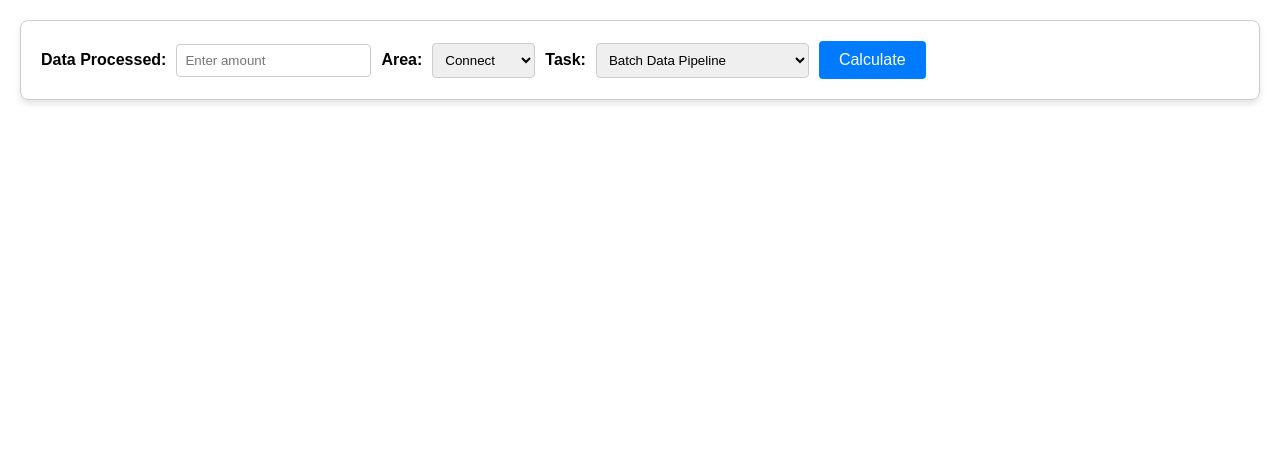
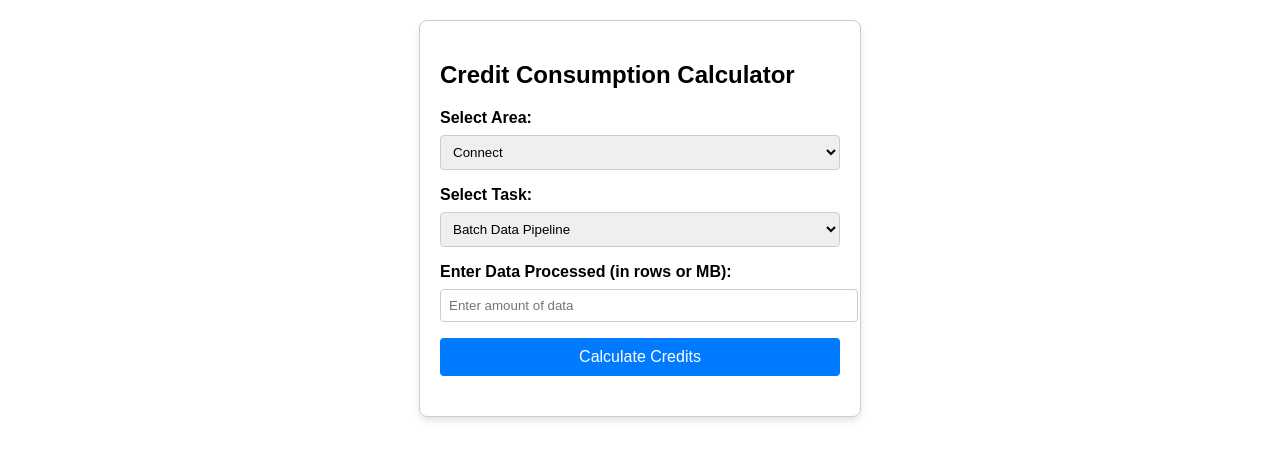
Before and after one commit to lacan2/credit-calculator, a plain HTML site: page index.html in a window 1280 px wide. Drawn offline with Linux system fonts and the light colour scheme.

```diff
--- a/index.html
+++ b/index.html
@@ -10,74 +10,67 @@
       margin: 20px;
     }
     .calculator {
-      display: flex;
-      flex-wrap: wrap;
-      align-items: center;
-      gap: 10px;
+      max-width: 400px;
+      margin: auto;
       padding: 20px;
       border: 1px solid #ccc;
       border-radius: 8px;
       box-shadow: 0 4px 6px rgba(0, 0, 0, 0.1);
     }
-    .calculator label {
+    label {
+      display: block;
+      margin-bottom: 8px;
       font-weight: bold;
     }
-    .calculator input,
-    .calculator select {
+    select, input {
+      width: 100%;
       padding: 8px;
+      margin-bottom: 16px;
       border: 1px solid #ccc;
       border-radius: 4px;
     }
-    .calculator button {
-      padding: 10px 20px;
+    button {
+      width: 100%;
+      padding: 10px;
       background-color: #007bff;
       color: white;
       border: none;
       border-radius: 4px;
       font-size: 16px;
-      cursor: pointer;
     }
-    .calculator button:hover {
+    button:hover {
       background-color: #0056b3;
     }
     .result {
-      margin-left: 20px;
+      margin-top: 20px;
       font-size: 18px;
       font-weight: bold;
-    }
-    @media (max-width: 800px) {
-      .calculator {
-        flex-direction: column;
-        align-items: stretch;
-      }
-      .result {
-        margin-left: 0;
-        margin-top: 10px;
-      }
     }
   </style>
 </head>
 <body>
   <div class="calculator">
-    <label for="data">Data Processed:</label>
-    <input type="number" id="data" placeholder="Enter amount" />
-
-    <label for="area">Area:</label>
+    <h2>Credit Consumption Calculator</h2>
+    <label for="area">Select Area:</label>
     <select id="area" onchange="updateTasks()">
       <option value="connect">Connect</option>
       <option value="harmonize">Harmonize</option>
       <option value="activate">Activate</option>
     </select>
 
-    <label for="task">Task:</label>
+    <label for="task">Select Task:</label>
     <select id="task"></select>
 
-    <button onclick="calculateCredits()">Calculate</button>
+    <label for="data">Enter Data Processed (in rows or MB):</label>
+    <input type="number" id="data" placeholder="Enter amount of data">
+
+    <button onclick="calculateCredits()">Calculate Credits</button>
 
     <div class="result" id="result"></div>
   </div>
 
   <script>
+    // Define task multipliers
     const multipliers = {
       connect: {
         "Batch Data Pipeline": 2000,
@@ -102,6 +95,7 @@
       }
     };
 
+    // Populate tasks based on selected area
     function updateTasks() {
       const area = document.getElementById("area").value;
       const taskSelect = document.getElementById("task");
@@ -115,8 +109,10 @@
       }
     }
 
+    // Initial task population
     updateTasks();
 
+    // Calculate credits
     function calculateCredits() {
       const area = document.getElementById("area").value;
       const task = document.getElementById("task").value;
```
